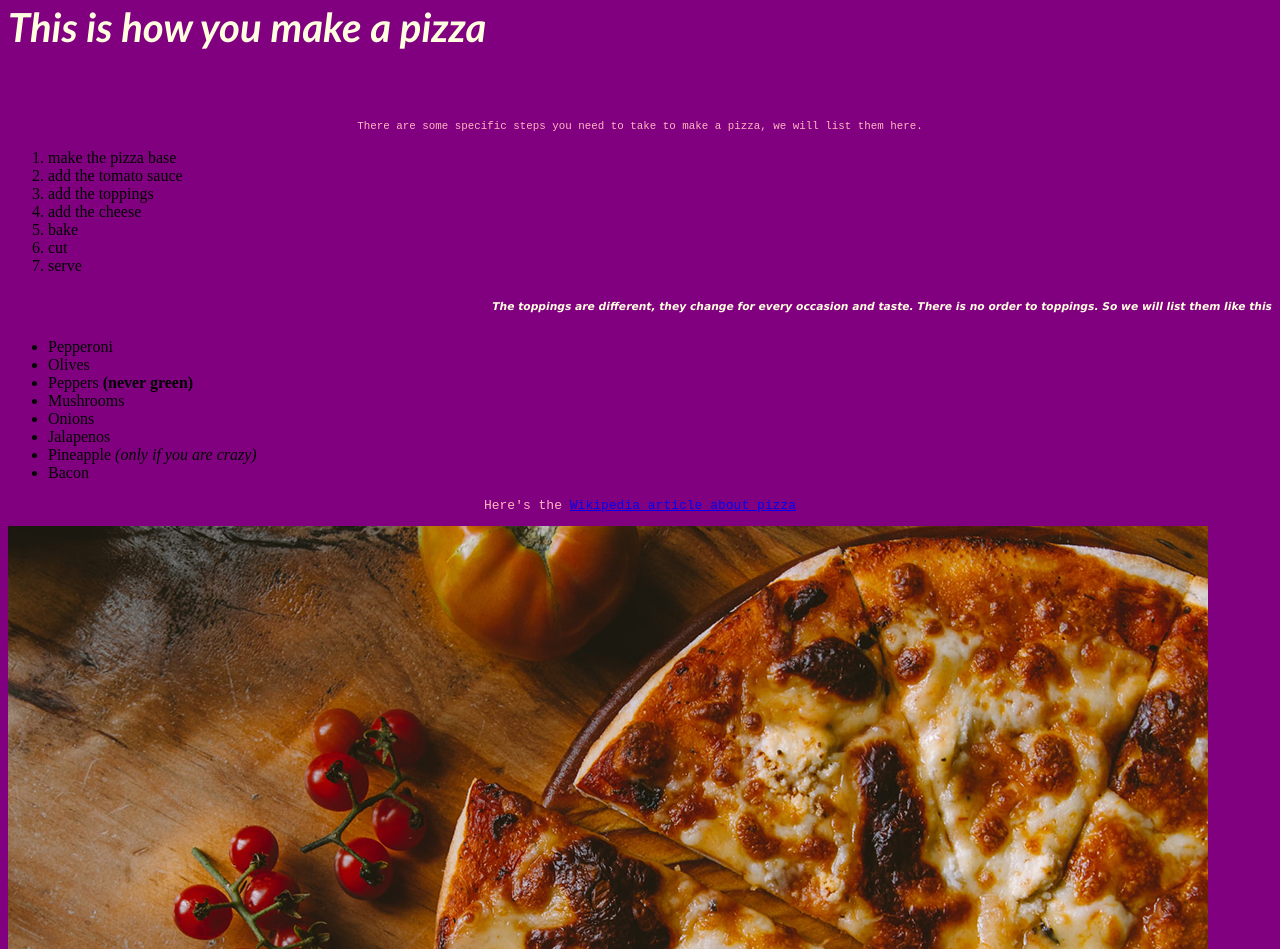
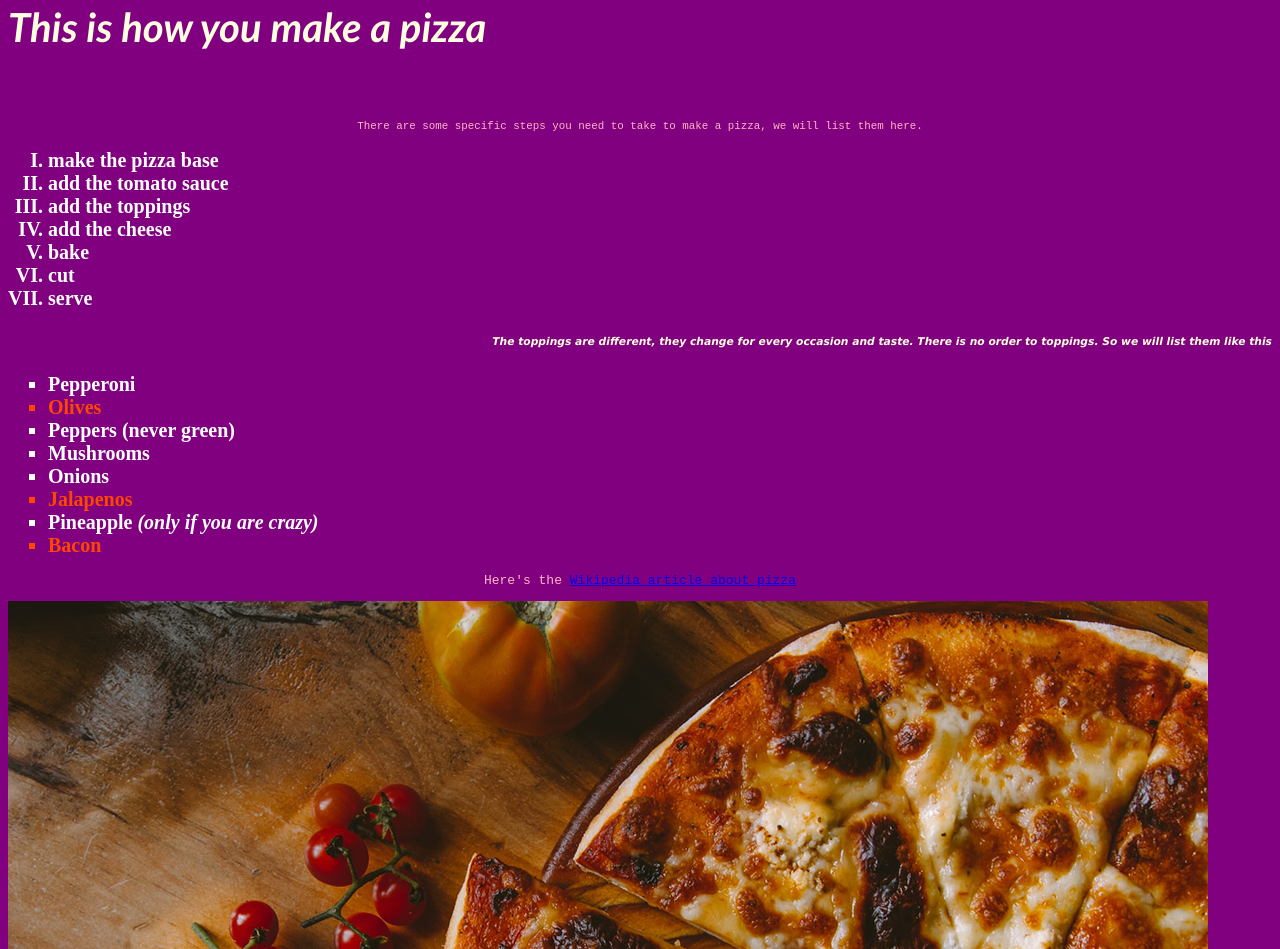
Before and after one commit to AmelieNicholls/HTMLWK6, a plain HTML site: page index.html in a window 1280 px wide. Shown: the part 1425-2374 px from the top of the page. Drawn offline with Linux system fonts and the light colour scheme.

Commit message:
edit lists

```diff
--- a/index.html
+++ b/index.html
@@ -40,13 +40,13 @@
 
             <ul>
                 <li>Pepperoni</li>
-                <li>Olives</li>
+                <li class="fave">Olives</li>
                 <li>Peppers <strong>(never green)</strong></li>
                 <li>Mushrooms</li>
                 <li>Onions</li>
-                <li>Jalapenos</li>
+                <li class="fave">Jalapenos</li>
                 <li>Pineapple <em>(only if you are crazy)</em></li>
-                <li>Bacon</li>
+                <li class="fave">Bacon</li>
             </ul>
 
             <p>Here's the <a href="https://en.wikipedia.org/wiki/Pizza" target="_blank">Wikipedia article about pizza</a></p>
--- a/styles.css
+++ b/styles.css
@@ -32,3 +32,22 @@ h2 {
     font-size: 40px;
     text-align: left;
 }
+
+ul {
+    list-style-type: square;
+
+}
+
+ol{
+    list-style-type: upper-roman;
+}
+
+li{
+    color: white;
+    font-size: 20px;
+    font-weight: bold;
+}
+
+.fave{
+    color: orangered;
+}
```
